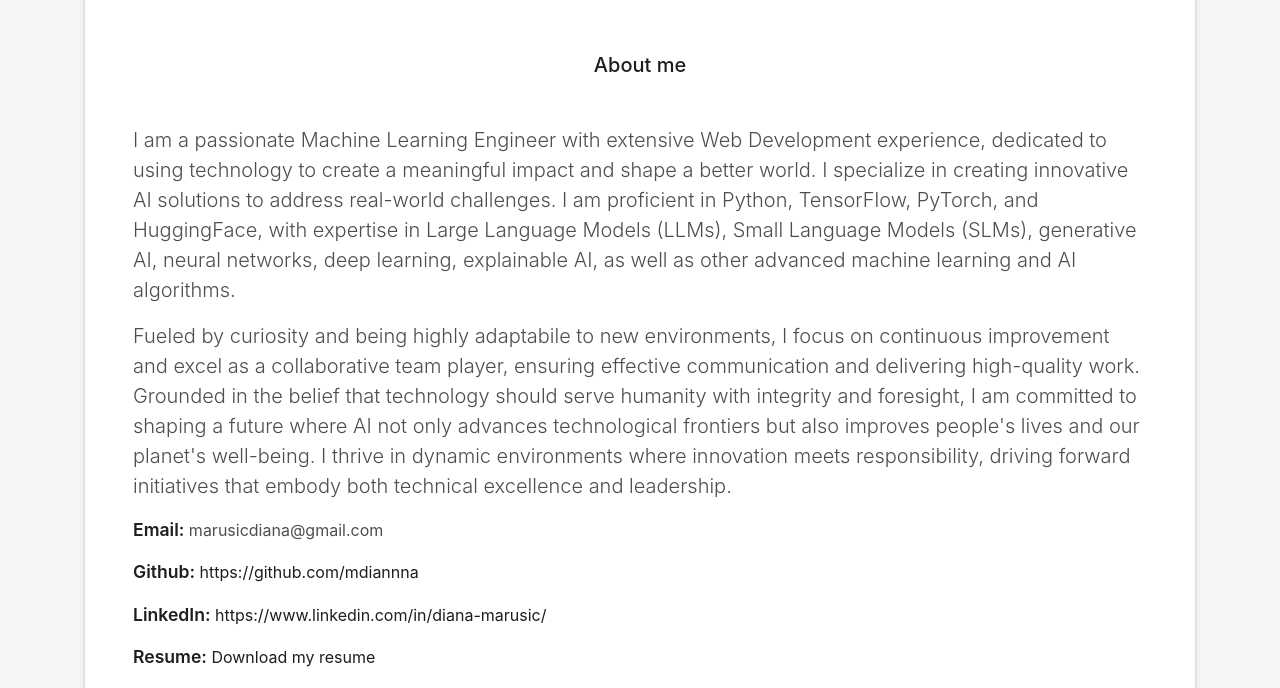
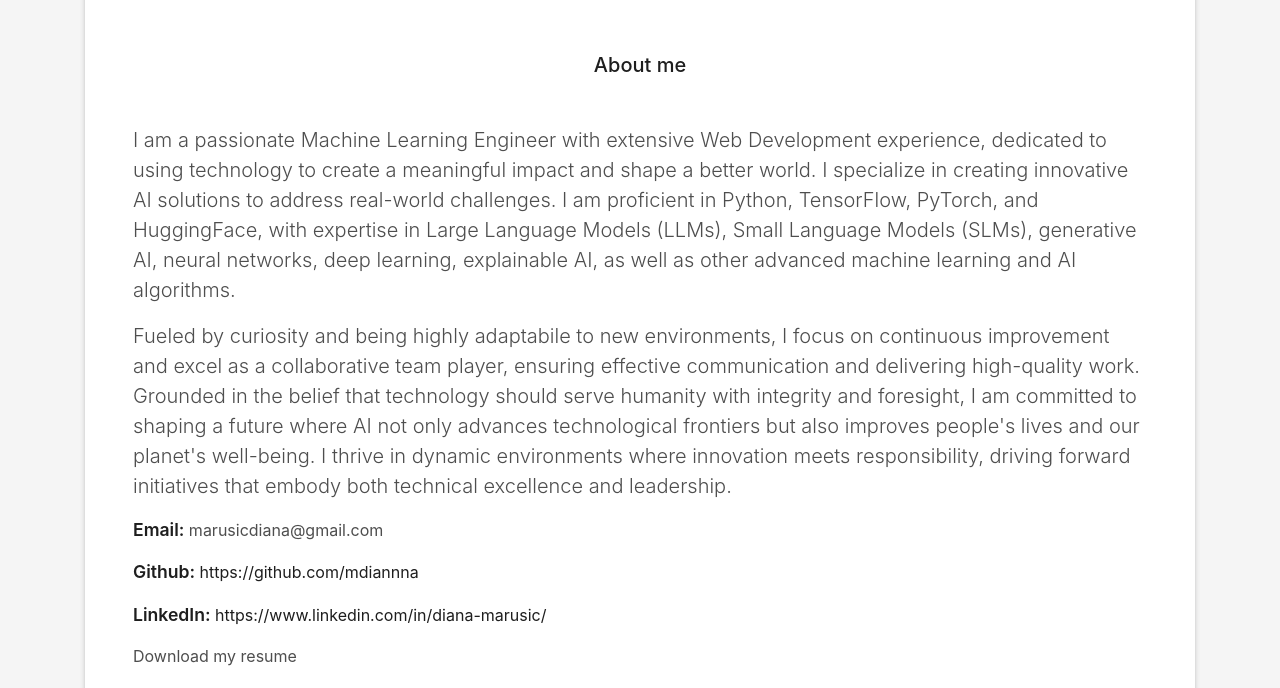
Before and after one commit to mdiannna/mdiannna.github.io, a plain HTML site: page index.html in a window 1280 px wide. Shown: the part 264-952 px from the top of the page. Drawn offline with Linux system fonts and the light colour scheme; files whose address does not match are found by name.

Commit message:
removed link to resume

```diff
--- a/index.html
+++ b/index.html
@@ -207,7 +207,7 @@
                     <p><span class="title-s">Email: </span> <span>marusicdiana@gmail.com</span></p>
                     <p><span class="title-s">Github: </span> <span><a href="https://github.com/mdiannna">https://github.com/mdiannna</a></span></p>
                     <p><span class="title-s">LinkedIn: </span> <span><a href="https://www.linkedin.com/in/diana-marusic/">https://www.linkedin.com/in/diana-marusic/</a></span></p>
-                    <p><span class="title-s">Resume: </span> <span><a href="assets/Diana Marusic_Resume_final.pdf" target="_blank" download="Diana Marusic Resume.pdf">
+                    <!-- <p><span class="title-s">Resume: </span> <span><a href="assets/Diana Marusic_Resume_final.pdf" target="_blank" download="Diana Marusic Resume.pdf"> -->
                       Download my resume
                   </a></span></p>
                   </div>
```
